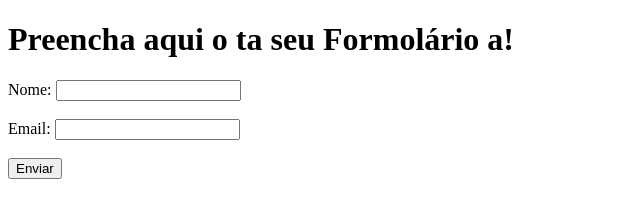
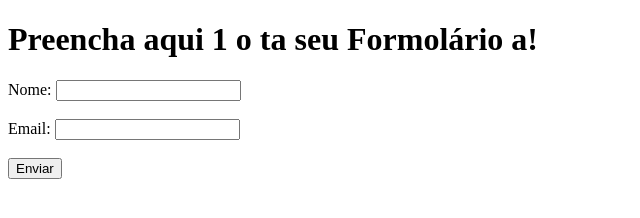
Before and after one commit to panzo11/DesafioDevOps_2024, a plain HTML site: page frontend/index.html in a window 1280 px wide. Shown: the whole page, without its empty margins (0-640 px from the left). Drawn offline with Linux system fonts and the light colour scheme.

Commit message:
deploy 6

```diff
--- a/frontend/index.html
+++ b/frontend/index.html
@@ -6,7 +6,7 @@
   <title>Formulário</title>
 </head>
 <body>
-  <h1>Preencha aqui o ta seu Formolário a!</h1>
+  <h1>Preencha aqui 1 o ta seu Formolário a!</h1>
   <form id="form">
     <label for="name">Nome:</label>
     <input type="text" id="name" name="name" required><br><br>
```
